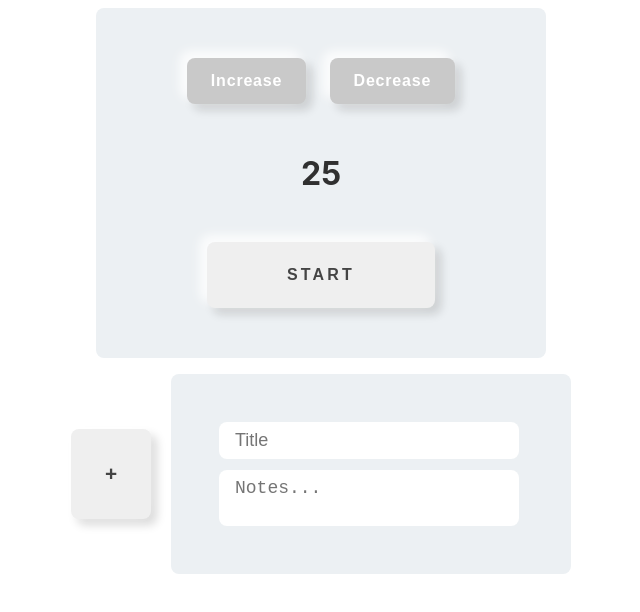
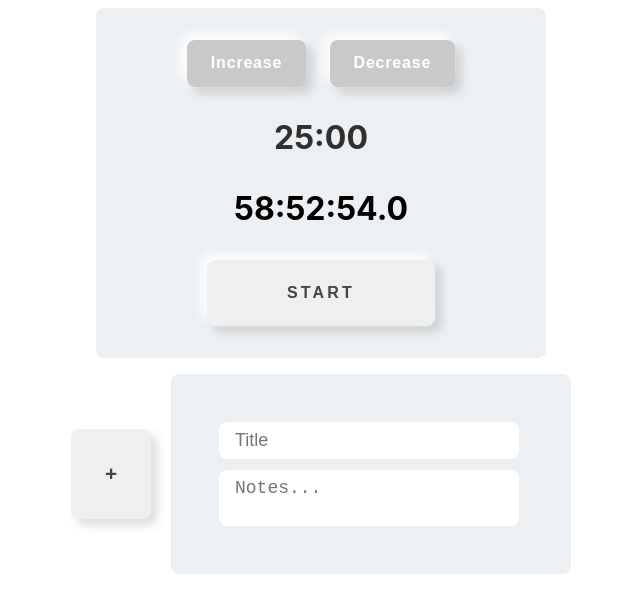
Before and after one commit to Leprekus/Timer-Project, a React (Create React App) app in the folder pomodor-timer/: page / in a window 1280 px wide. Shown: the top 612 px of the page, without its empty margins (319-959 px from the left). Built offline with nearby package versions, Linux system fonts and the light colour scheme.

Commit message:
display time with leading zero if less than 10

```diff
--- a/pomodor-timer/src/features/timer/Timer.js
+++ b/pomodor-timer/src/features/timer/Timer.js
@@ -4,19 +4,23 @@ import { useState, useEffect } from 'react'
 //import { useSelector, useDispatch } from 'react-redux'
 import { useSelector, useDispatch  } from 'react-redux'
 import {
-    selectTime,
     increaseTime,
     decreaseTime,
     selectUpdate,
     changeUpdate,
     startTimer,
-    stopTimer
+    stopTimer,
+    selectMinutes,
+    selectSeconds
     } from './timerSlice'
+    import formatTime from '../../util/formatTime'
 
 export const Timer = () => {
     const dispatch = useDispatch()
-    const time = useSelector(selectTime)
+    const minutes = useSelector(selectMinutes)
+    const seconds  = useSelector(selectSeconds)
     const update = useSelector(selectUpdate)
+    const [date, setDate] = useState(Date.now())
     useEffect(() => {
         if(update) {
             dispatch(startTimer())
@@ -32,7 +36,8 @@ export const Timer = () => {
             <button onClick={() =>dispatch(increaseTime())} className='secondaryButton'>Increase</button>
             <button onClick={() =>dispatch(decreaseTime())} className='secondaryButton'>Decrease</button>
         </div>
-        <h1 id='time'>{time}</h1>
+        <h1 id='time'>{`${minutes}:${seconds}`}</h1>
+        <h1>{formatTime(date)}</h1>
         <button onClick={() => dispatch(changeUpdate())} className="primaryButton">
            { update ? 'PAUSE' : 'START' }
         </button>
--- a/pomodor-timer/src/features/timer/timerSlice.js
+++ b/pomodor-timer/src/features/timer/timerSlice.js
@@ -2,7 +2,8 @@ import { createSlice, createAsyncThunk } from '@reduxjs/toolkit'
 import { selectCount } from '../counter/counterSlice'
 
 const initialState ={
-    value: 25,
+    minutes: '25',
+    seconds: '00',
     update: false
 }
 
@@ -12,40 +13,64 @@ const timerSlice = createSlice({
     // The `reducers` field lets us define reducers and generate associated actions
     reducers: {
         increaseTime(state) {
-            state.value += 25
+            state.minutes += 25
 
         },
         decreaseTime(state){
-            const check = state.value - 25 >= 0 ? state.value -= 25: 0
-            state.value = check
-        },
-
-        setTime(state) {
-            state.value -= 1
+            const check = state.minutes - 25 >= 0 ? state.minutes -= 25: 0
+            state.minutes = check
         },
         changeUpdate(state) {
             state.update = !state.update
+        },
+        updateMinutes(state) {
+            let minutes = parseInt(state.seconds)
+            minutes -= 1
+            if(minutes <= 9) {
+                minutes = `0${minutes}`
+            }
+            state.seconds = minutes.toString()
+        },
+        updateSeconds(state) {
+            let seconds = parseInt(state.seconds)
+            seconds -= 1
+            if(seconds <= 9) {
+                seconds = `0${seconds}`
+            }
+            state.seconds = seconds.toString()
+        },
+        resetSeconds(state) {
+            state.seconds = '60'
         }
     },
 
 })
 
-export const { increaseTime, decreaseTime, setTime, changeUpdate } = timerSlice.actions
-export const selectTime = state => state.timer.value
+export const { increaseTime, decreaseTime, changeUpdate, updateMinutes, updateSeconds, resetSeconds } = timerSlice.actions
+export const selectMinutes = state => state.timer.minutes
+export const selectSeconds = state => state.timer.seconds
 export const selectUpdate = state => state.timer.update
 
 let intervalId;
+
 export const startTimer = () => (dispatch, getState) => {
     intervalId = setInterval(() => {
-       const time = selectTime(getState());
-       if(time <= 0)  {
+       const minutes = selectMinutes(getState());
+       const seconds = selectSeconds(getState())
+       //stop when it reaches 00:00
+       if(minutes <= 0 && seconds <= 0)  {
            return (
            clearInterval(intervalId),
            dispatch(changeUpdate())
            )
        }
-       dispatch(setTime())
-   },300)
+       //reduce minutes and reset seconds to 59
+       if(seconds <= 0){
+        dispatch(updateMinutes())
+        dispatch(resetSeconds())
+       }
+       dispatch(updateSeconds())
+   },1000)
 
  };
  export const stopTimer = () => (dispatch, getState) => {
--- a/pomodor-timer/src/util/formatTime.js
+++ b/pomodor-timer/src/util/formatTime.js
@@ -1,7 +1,11 @@
 export default function formatTime (time) {
-    const ms = Math.round(time / 100) % 10
-    const secs = Math.floor(time / 1000) % 60
-    const mins = Math.floor(time / 1000 / 60) % 60
-    const hrs = Math.floor(time / 1000 / 1000 / 60) % 60
+    const dateOffset = new Date().getTimezoneOffset()
+    const currentTime = time = time - dateOffset
+    const ms = Math.round(currentTime / 100) % 10
+    const secs = Math.floor(currentTime / 1000) % 60
+    const mins = Math.floor(currentTime / 1000 / 60) % 60
+    const hrs = Math.floor(currentTime / 1000 / 1000 / 60) % 60
     return `${hrs}:${mins}:${secs}.${ms}`
+
+
 }
```
